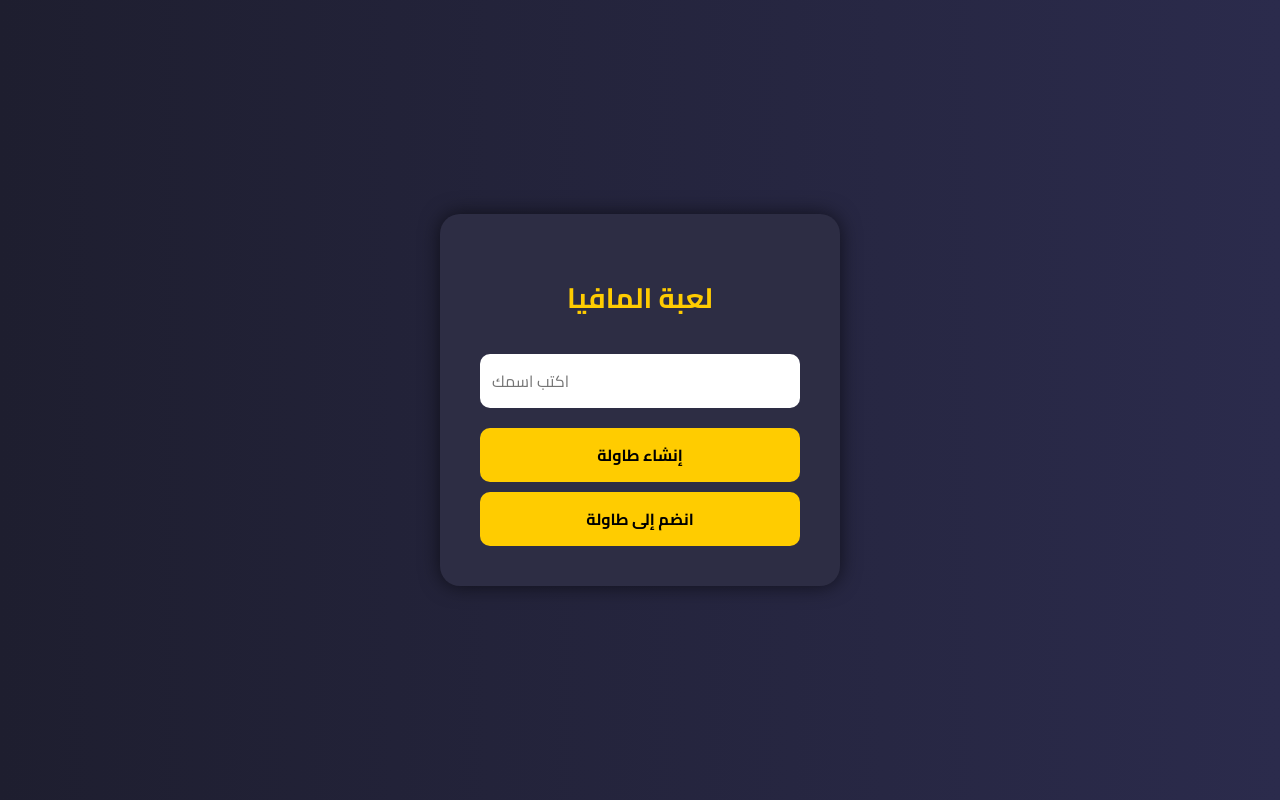
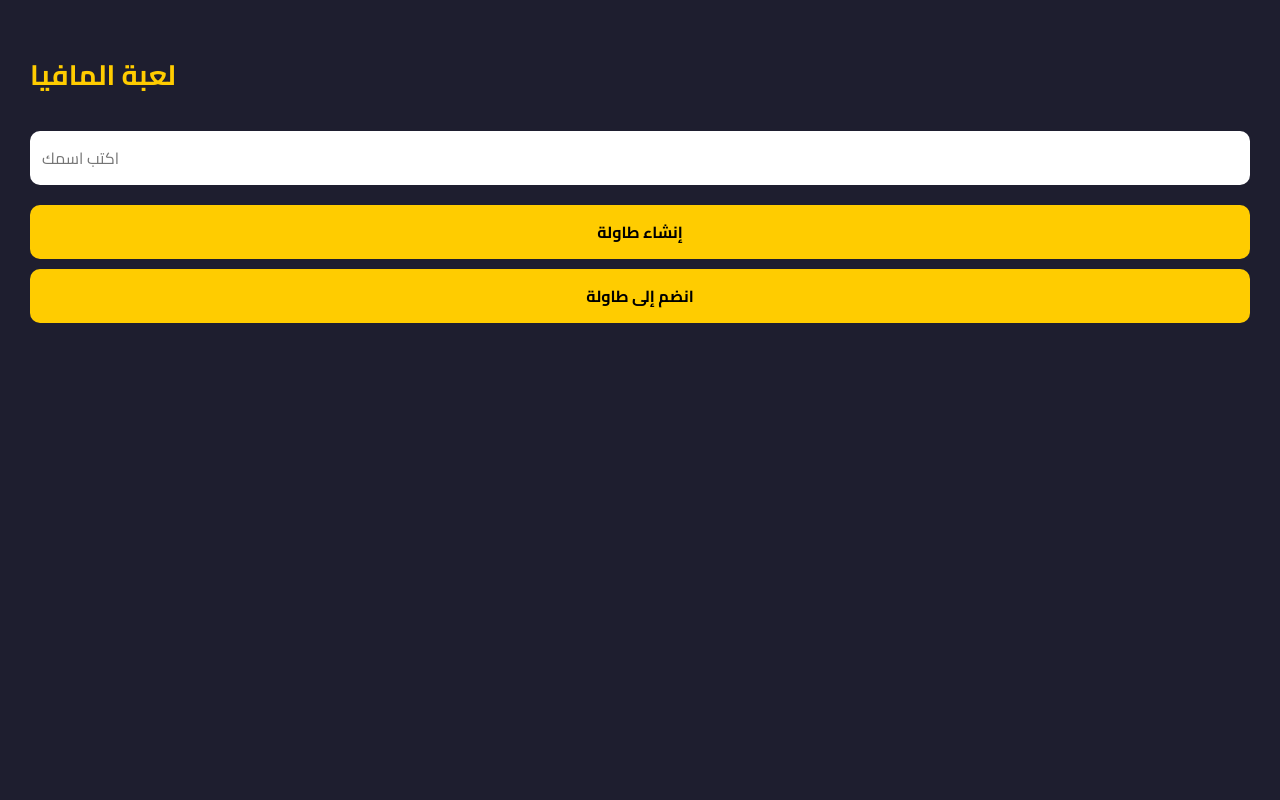
Before and after one commit to ameeralimi/gamemafia, a website: page public/index.html in a window 1280 px wide. Drawn offline with nearby package versions, Linux system fonts and the light colour scheme.

Commit message:
Update style.css

```diff
--- a/public/style.css
+++ b/public/style.css
@@ -4,33 +4,13 @@
   font-family: 'Cairo', sans-serif;
 }
 body {
-  background: linear-gradient(to right, #1e1e2f, #2b2b4c);
-  color: #fff;
-  display: flex;
-  justify-content: center;
-  align-items: center;
-  height: 100vh;
-  margin: 0;
-}
-/* body {
   margin: 0;
   font-family: 'Cairo', sans-serif;
   background-color: #1e1e2f;
   color: white;
-} */
-
-/* .container {
+}
+.container {
   padding: 30px;
-} */
-.container {
-  background: #2d2d44;
-  padding: 40px;
-  border-radius: 20px;
-  box-shadow: 0 0 20px rgba(0, 0, 0, 0.6);
-  width: 90%;
-  max-width: 400px;
-  text-align: center;
-  position: relative;
 }
 h1 {
   margin-bottom: 20px;
```
